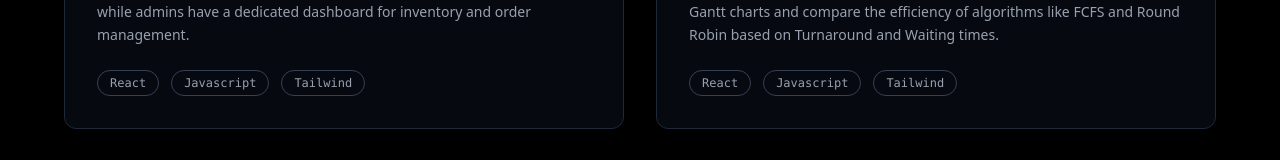
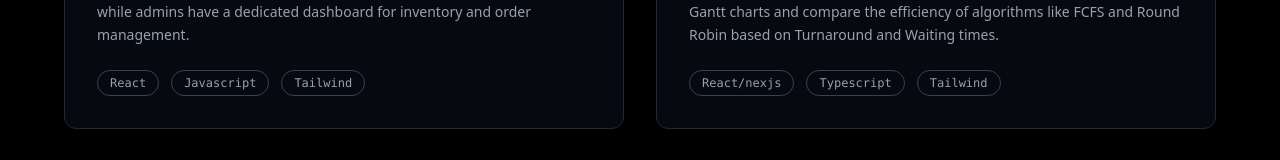
Before and after one commit to Unpayedme/Myportfolio, a Next.js app: page / in a window 1280 px wide. Shown: the part 3280-3440 px from the top of the page. Built offline with nearby package versions, Linux system fonts and the light colour scheme.

Commit message:
change tags in cpu scheduling

```diff
--- a/data/portfolio.ts
+++ b/data/portfolio.ts
@@ -60,7 +60,7 @@ export const SCHOOL_PROJECTS = [
   {
     title: "CPU Scheduling",
     desc: "An interactive visualization tool for Operating System scheduling algorithms. Users can input custom process data to generate real-time Gantt charts and compare the efficiency of algorithms like FCFS and Round Robin based on Turnaround and Waiting times.",
-    tags: ["React", "Javascript", "Tailwind"],
+    tags: ["React/nexjs", "Typescript", "Tailwind"],
     link: "https://cpu-scheduling-fcfs-kappa.vercel.app/",
     githubLink: "https://github.com/Unpayedme/cpu-scheduling-fcfs"
   },
```
